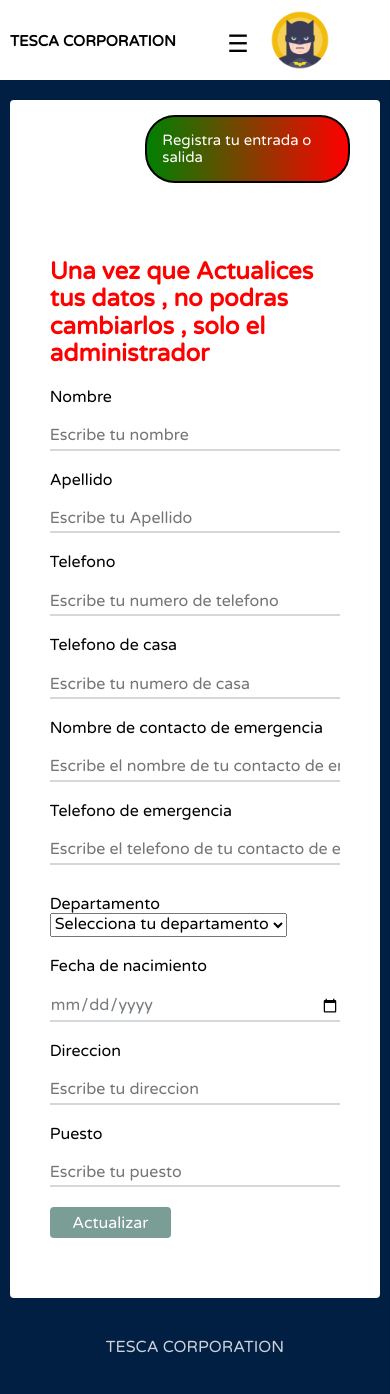
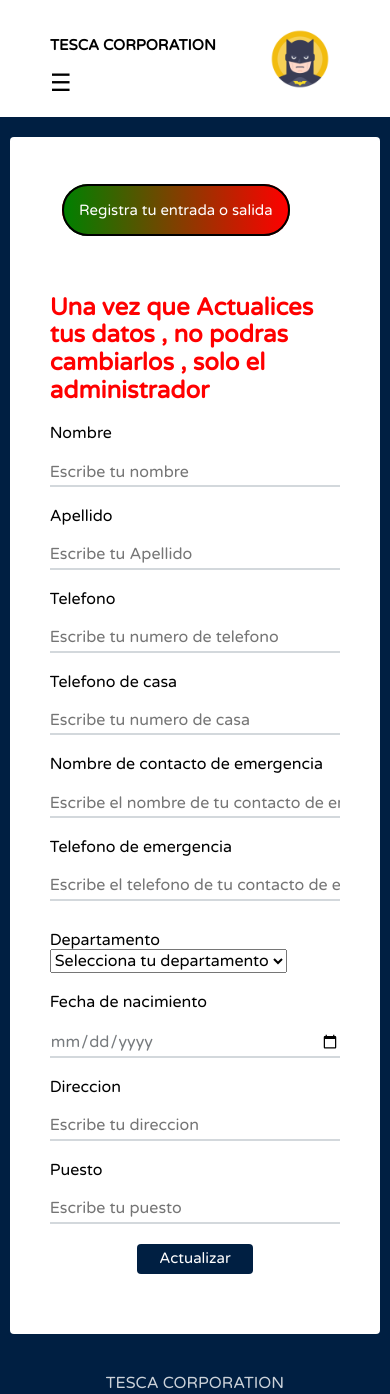
Before and after one commit to OmarLaraSalomon/wesker-cardex, a Django app: page /information/ in a window 390 px wide. Shown: the top 1394 px of the page. Run offline with Django 3.2, Linux system fonts and the light colour scheme; the visitor is signed in with stand-in values (Sample User, id 1).

Commit message:
[update] produccion responsive

```diff
--- a/social/templates/social/dashboard.html
+++ b/social/templates/social/dashboard.html
@@ -4,7 +4,7 @@
 
 <link href='https://fonts.googleapis.com/css?family=Cabin+Condensed:700' rel='stylesheet' type='text/css'>
 
-<body>
+
     <svg version="1.1" xmlns="http://www.w3.org/2000/svg" xmlns:xlink="http://www.w3.org/1999/xlink" x="0px" y="0px"
         width="100%" height="240px" xml:space="preserve">
         <defs>
@@ -48,7 +48,7 @@
         </defs>
         <use xlink:href="#eff" opacity="1.5" style="mix-blend-mode:color-burn" />
     </svg>
-</body>
+
 
 
 {{ block.super }}
--- a/social/templates/social/layout.html
+++ b/social/templates/social/layout.html
@@ -18,34 +18,13 @@
 <body>
 
 	<header class="main-head">
-		<!--<nav class="main">
-			<h1 id="logo"><a href="{%url 'dash' %}"> TESCA CORPORATION </a></h1>
-			<ul>
-				<!-- Estilos: style="background-color: rgb(0, 31, 66); border-radius: 10px; color: aliceblue;"
-				{% if request.user.is_authenticated %}
-				<li><a class="salir" href="{% url 'logout' %}">Salir de la sesión</a></li>
-				<li><a class="profile" href="{% url 'profile' request.user.username %}">Mi Perfil</a></li>
-				<nav class="second-nav">
-					<li><a class="feed" href="{% url 'feed' %}">Inicio</a></li>
-				</nav>
-				<li><img style="padding-bottom: -5px; height: 60px; width: 60px; border-radius: 50%;"
-						src="{{ request.user.profile.image.url }}"></li>
-				{% else %}
-				<li><a href="{% url 'register' %}">Registrarse</a></li>
-				<li><a href="{% url 'login' %}">Entrar</a></li>
-				{% endif %}
-
-
-			</ul>
-		</nav>-->
-
 
 		<nav class="navbar">
 			<!-- LOGO -->
-			<h1 class="logo"><a href="{%url 'dash' %}">TESCA CORPORATION </a></h1>
+
 			<!-- NAVIGATION MENU -->
 			<ul class="nav-links">
-
+				<h1 class="logo"><a href="{% url 'inicio' %}">TESCA CORPORATION </a></h1>
 				<!-- USING CHECKBOX HACK -->
 				<input type="checkbox" id="checkbox_toggle" />
 				<label for="checkbox_toggle" class="hamburger">&#9776;</label>
--- a/social/urls.py
+++ b/social/urls.py
@@ -9,7 +9,7 @@
 
 
 urlpatterns = [
-    url(r'^dash/$', views.dash, name='dash'),
+    path('inicio/', views.inicio, name='inicio'),
     path('', views.feed, name='feed'),
     path('profile/', views.profile, name='profile'),
     url(r'^information/$', views.information, name='information'),
--- a/social/views.py
+++ b/social/views.py
@@ -9,20 +9,23 @@
 
 
 
-def dash(request, username=None):
+def inicio(request, username=None):
     template = 'social/dashboard.html'
     """ posts = Post.objects.all()
 
     context = {'posts': posts} """
-    current_user = request.user
-    if username and username != current_user.username:
-        user = User.objects.get(username=username)
-        posts = user.posts.all()
+    if request.user.is_authenticated:
+        current_user = request.user
+        if username and username != current_user.username:
+            user = User.objects.get(username=username)
+            posts = user.posts.all()
+        else:
+            posts = current_user.posts.all()
+            user = current_user
+            return render(request, template, {'user': user, 'posts': posts})
     else:
-        posts = current_user.posts.all()
-        user = current_user
+        return render(request, template)
 
-    return render(request, template, {'user': user, 'posts': posts})
 
 def information(request):
     print(request)
--- a/social_django/settings.py
+++ b/social_django/settings.py
@@ -26,7 +26,7 @@
 # SECURITY WARNING: don't run with debug turned on in production!
 DEBUG = True
 
-ALLOWED_HOSTS = ['127.0.0.1' , 'localhost']
+ALLOWED_HOSTS = ['cardex.tescacorporation.com','34.217.74.14' , 'localhost']
 
 
 # Application definition
@@ -80,8 +80,8 @@
     'default': {
         'ENGINE': 'django.db.backends.postgresql',
         'NAME': 'cardex',
-        'USER': 'postgres',
-        'PASSWORD': 'admin123',
+        'USER': 'tesca',
+        'PASSWORD': 'tesca123',
         'HOST': '127.0.0.1',
         'PORT': '5432',
     }
--- a/static/style.css
+++ b/static/style.css
@@ -71,10 +73,34 @@
   padding-bottom: 20px;
 }
 
+@media (max-width:768px) {
+  .main {
+    /*IMPORTANTE PARA RESPONSIVE*/
+    max-width: 100% !important;
+    overflow-x: hidden !important;
+    /*FIN DE IMPORTANTE*/
+  }
+}
+
 /* NAVIGATION BAR */
 .second-nav {
+
   display: flex;
   padding: 15px 30px;
+}
+
+@media (max-width:720px) {
+  .second-nav {
+    margin-top: 30px;
+    padding-top: 35px;
+
+    justify-content: center;
+    align-items: center;
+    margin-left: -28%;
+    margin-right: 40%;
+    display: block;
+    width: 100%;
+  }
 }
 
 .second-nav .feed {
@@ -211,10 +248,69 @@
   transition: all 0.3s ease;
 }
 
+@media (max-width:1280px) {
+  .salir {
+    display: block;
+    width: 100%;
+  }
+}
+
+.btnact {
+  display: flex;
+  justify-content: center;
+  align-items: center;
+}
+
+.actualizar {
+  background-color: #001F42;
+  font-size: 0.94rem;
+}
+
+.actualizar:hover {
+  background-color: #01648e;
+  color: white;
+}
+
 .profile {
+  width: 100%;
+  /*IMPORTANTE*/
   display: flex;
+  justify-content: center;
   align-items: center;
-  flex-direction: column;
+
+}
+
+.profile1 a {
+  margin-top: 10px;
+  padding: 15px;
+  border-radius: 20px;
+  background-color: rgb(0, 31, 66);
+  margin-left: 20px;
+  color: white;
+  /*IMPORTANTE*/
+  display: flex;
+  justify-content: center;
+  align-items: center;
+}
+
+@media (max-width:768px) {
+  .profile {
+    justify-content: center;
+    align-items: center;
+    margin-left: 32%;
+    margin-right: 50%;
+    display: block;
+    width: 100%;
+  }
+}
+
+@media (max-width:768px) {
+  .profile1 {
+    justify-content: center;
+    align-items: center;
+    display: block;
+    width: 100%;
+  }
 }
 
 .profile img {
```
Also changed, not shown: other parts of static/style.css (+36 -11 lines), media/WhatsApp_Image_2021-12-03_at_10.56.35_AM.jpeg (added), static/Azul.jpg (added), static/azul1.jpg (added), static/digimundo.jpg (added), static/gris.jpg (added), static/home.jpg (added), static/home.png (added).
